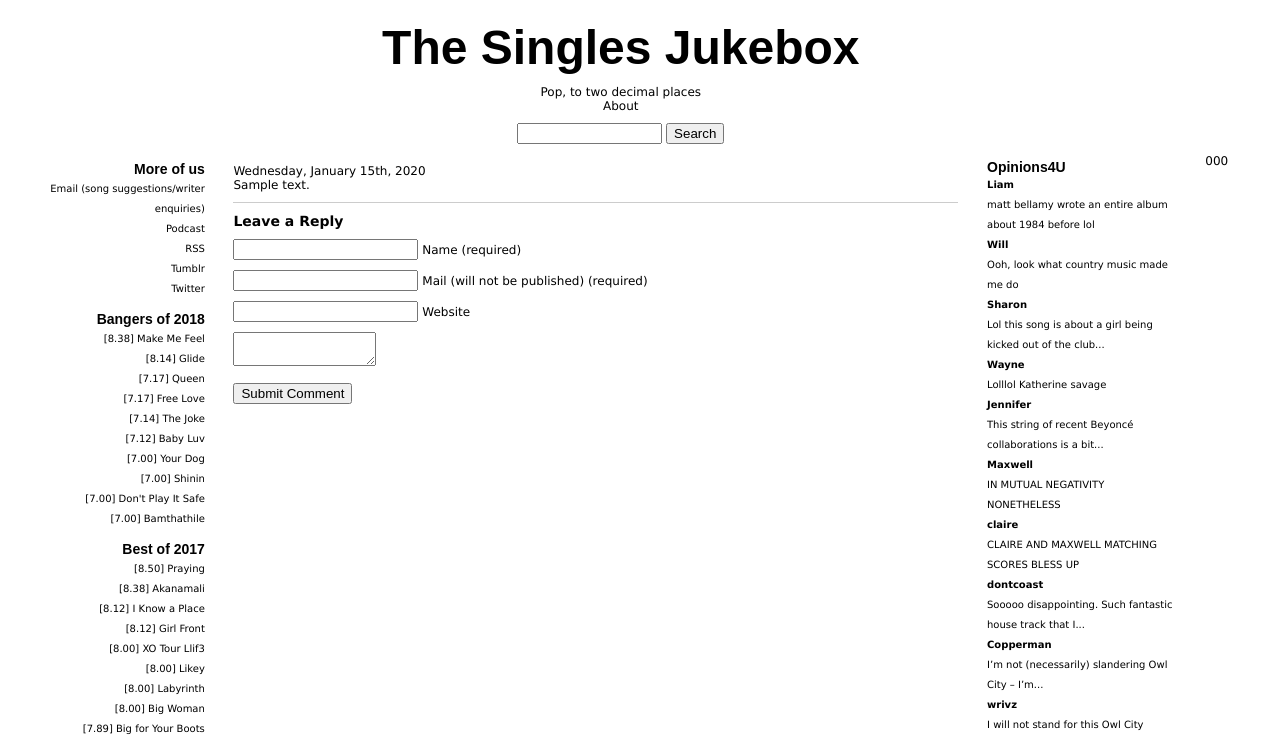
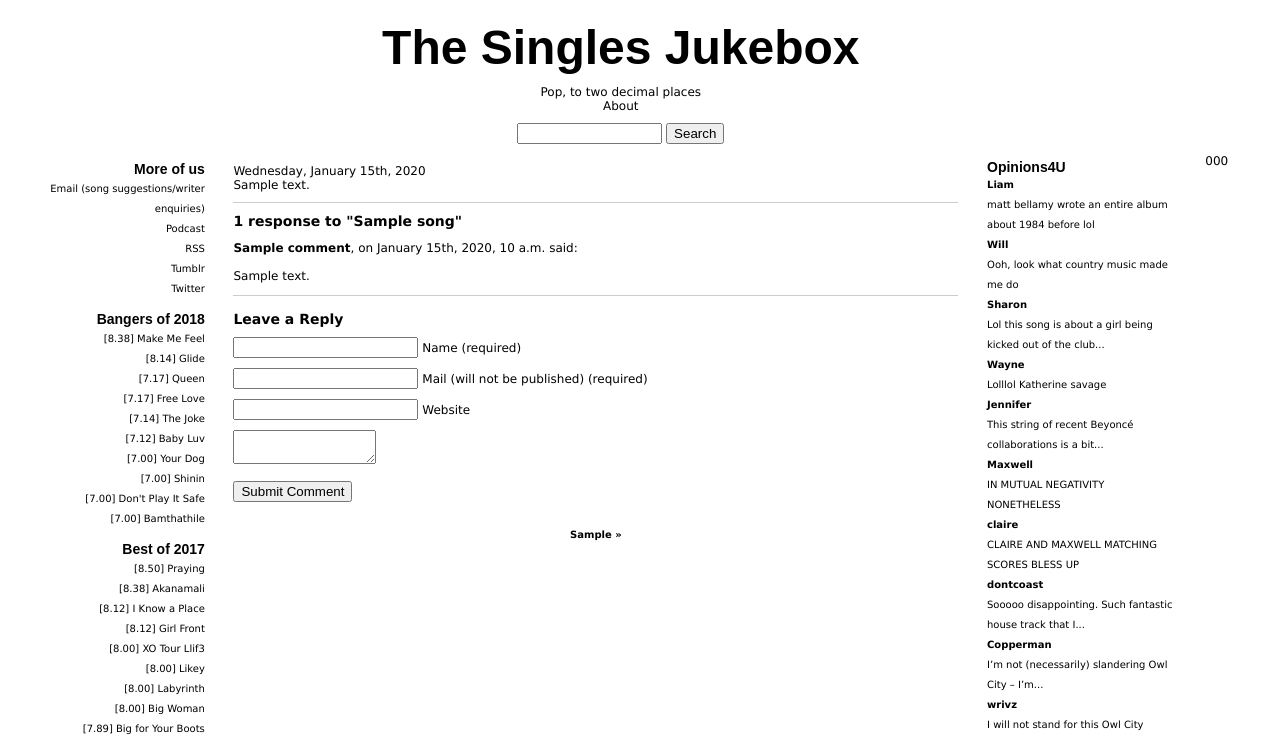
Before and after one commit to katstevens/jukebox-tnj, a Django app: template tsj/templates/home_page.html in a window 1280 px wide. Shown: the top 740 px of the page. Run offline with Django 3.2, Linux system fonts and the light colour scheme; the template is opened without the code that fills it: most values are stand-ins (such as "Sample title", 1, 10 or a date in 2020); form fields are guessed from the names that the template uses.

Commit message:
Save comments, add prev/next links

```diff
--- a/tsj/templates/song.html
+++ b/tsj/templates/song.html
@@ -9,8 +9,22 @@
             {{ pp.published_on|date:"l, F jS, Y, P" }}
         </p>
     {% else %}
-        {# TODO: comment form! #}
         <div class="comments-template">
+        {% if comments %}
+
+                <h3 id="comments">{{ comment_count }} response{{ comment_count|pluralize }} to "{{ pp.song }}"</h3>
+                <ol class="commentlist">
+                {% for comment in comments %}
+                    <li>
+                        <div class="commentmetadata">
+                            <strong>{{ comment.name }}</strong>, on {{ comment.published_on|date:"F jS, Y, P" }} said:
+                        </div>
+                        <p>{{ comment.comment_text }}</p>
+                    </li>
+                {% endfor %}
+                </ol>
+        {% endif %}
+
         <h3>Leave a Reply</h3>
         <form action="{% url 'post_comment' pp.song.id %}" method="post" id="commentform">
             {% csrf_token %}
@@ -24,11 +38,22 @@
 
             <p>{{ form.website }} <label>Website</label></p>
             <p>{{ form.comment_text }}</p>
-                <input type="hidden" name="song" value="{{ pp.song.id }}">
 
 			<br />
 			<input type="submit" name="submit" value="Submit Comment" />
             </form>
         </div>
+
+        <div class="navigation">
+            <p>
+            {% if prev_song %}
+            <l><a href="{% url 'single_post' prev_song.song.id %}">&laquo; {{ prev_song }}</a></l>
+            {% endif %}
+            <br />
+            {% if next_song %}
+            <r><a href="{% url 'single_post' next_song.song.id %}">{{ next_song }} &raquo;</a></r>
+            {% endif %}
+            </p>
+        </div>
     {% endif %}
 </div>
--- a/tsj/urls.py
+++ b/tsj/urls.py
@@ -6,7 +6,7 @@ from tsj.views import (
 
 urlpatterns = [
     url(r'^$', home, name='home_page'),
+    url(r'^s/(?P<song_id>\d+)/comment$', post_comment, name='post_comment'),
     url(r'^s/(?P<song_id>\d+)$', single_post, name='single_post'),
-    url(r'^s/(?P<song_id>\d+)/comment$', post_comment, name='post_comment'),
     url(r'^about$', about, name='about'),
 ]
```
Also changed, not shown: tsj/views.py (+23 -3 lines). Lines whose indentation alone changed are shown as unchanged.
